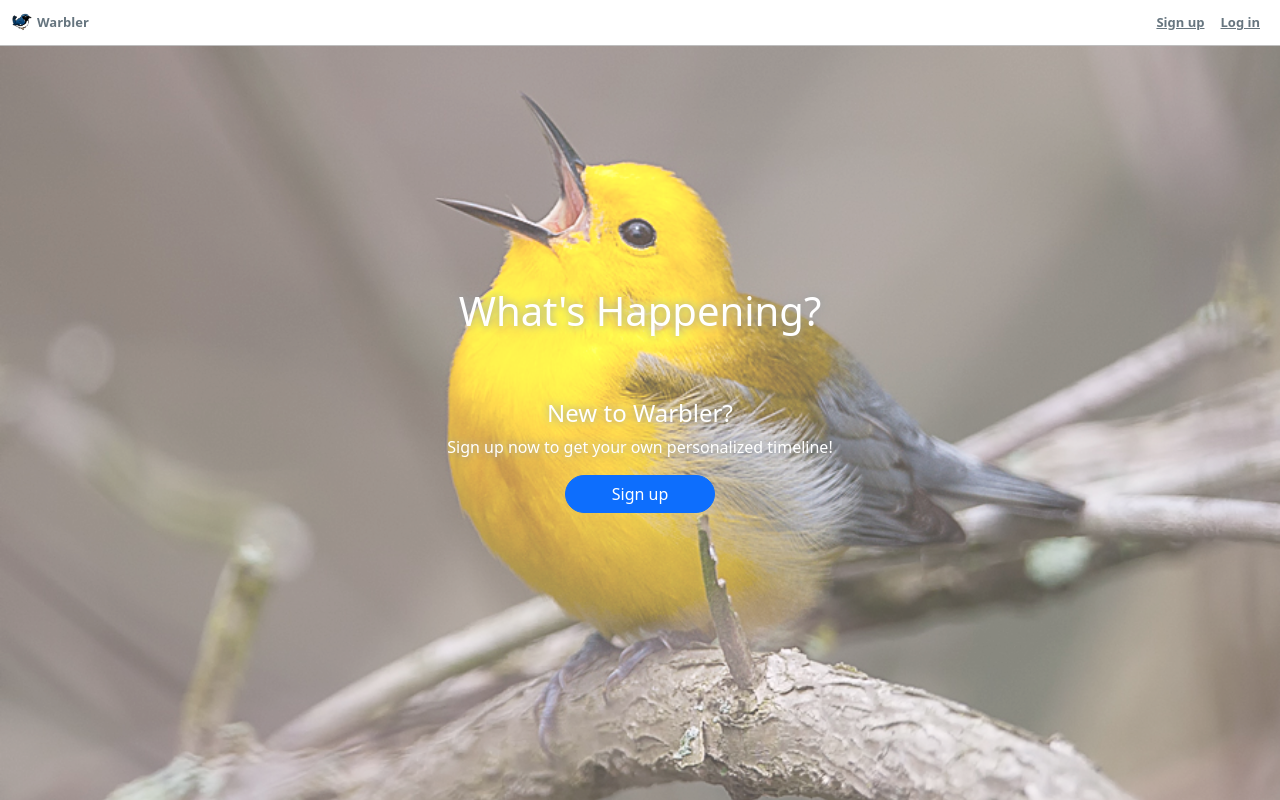
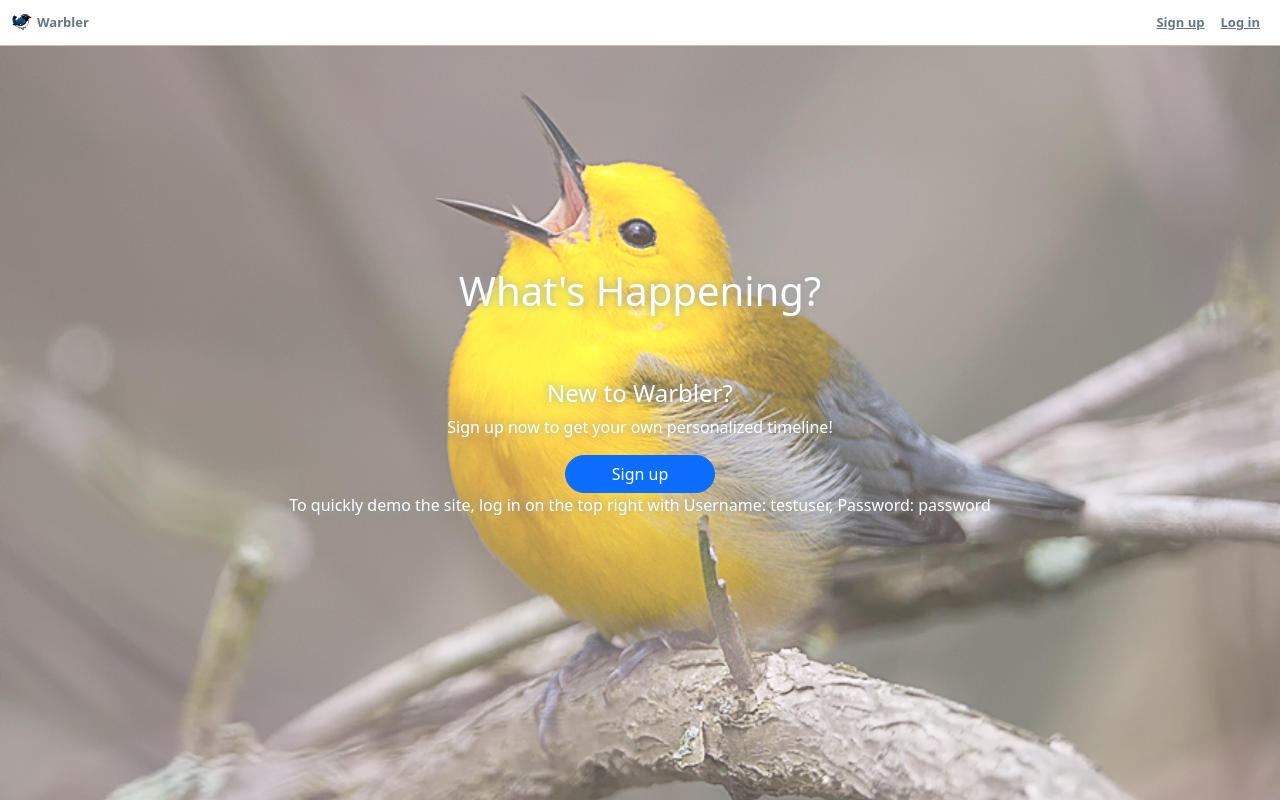
Before and after one commit to NoahAppelbaum/warbler, a Flask app: page / in a window 1280 px wide. Run offline with Flask 3, Linux system fonts and the light colour scheme.

Commit message:
added demo user message

```diff
--- a/templates/home-anon.html
+++ b/templates/home-anon.html
@@ -10,6 +10,7 @@
     <h4>New to Warbler?</h4>
     <p>Sign up now to get your own personalized timeline!</p>
     <a href="/signup" class="btn btn-primary">Sign up</a>
+    <p>To quickly demo the site, log in on the top right with Username: testuser, Password: password</p>
   </div>
   <!-- FOR TESTING:
   home-anon view page -->
```
